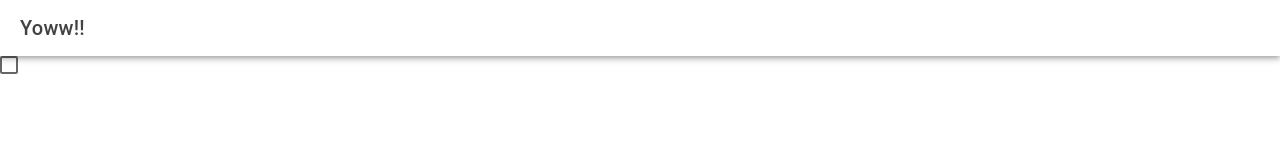
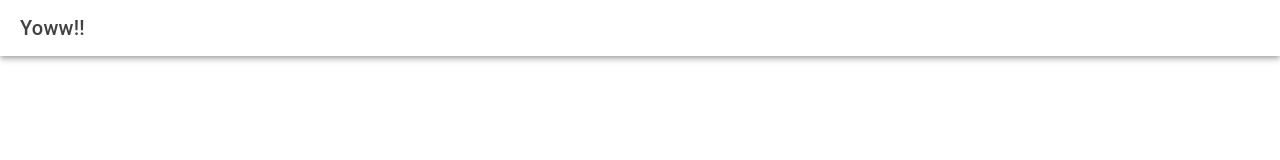
Before and after one commit to jjjjustine/it35b-mobile, a React (Vite) app: page /home in a window 1280 px wide. Shown: the top 160 px of the page. Built offline with nearby package versions, Linux system fonts and the light colour scheme.

Commit message:
removed the checkbox below the yowgit add .

```diff
--- a/src/pages/Home.tsx
+++ b/src/pages/Home.tsx
@@ -17,7 +17,6 @@ const Home: React.FC = () => {
           </IonToolbar>
         </IonHeader>
         <ExploreContainer />
-      <IonCheckbox />
       </IonContent>
     </IonPage>
   );
```
